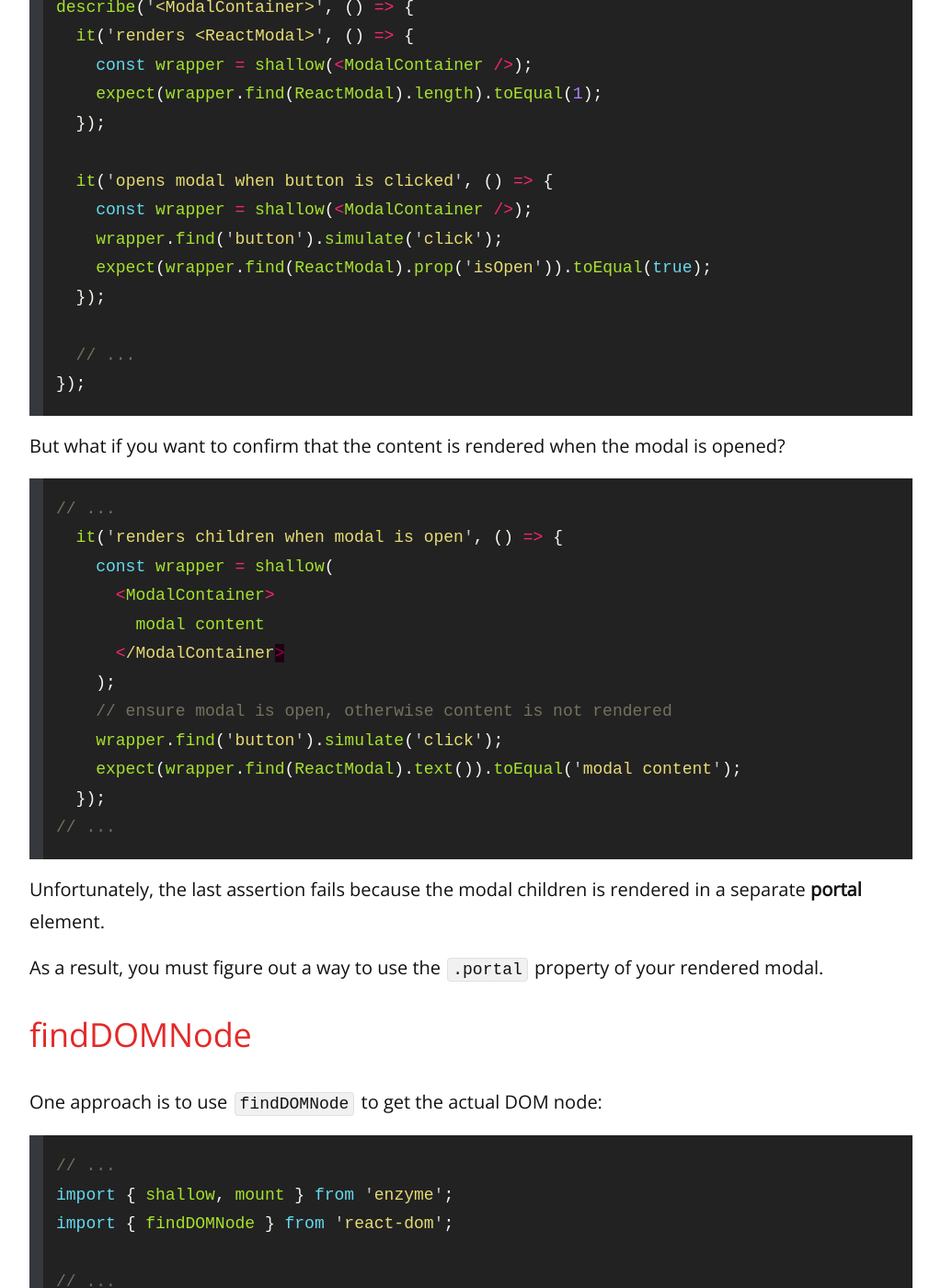
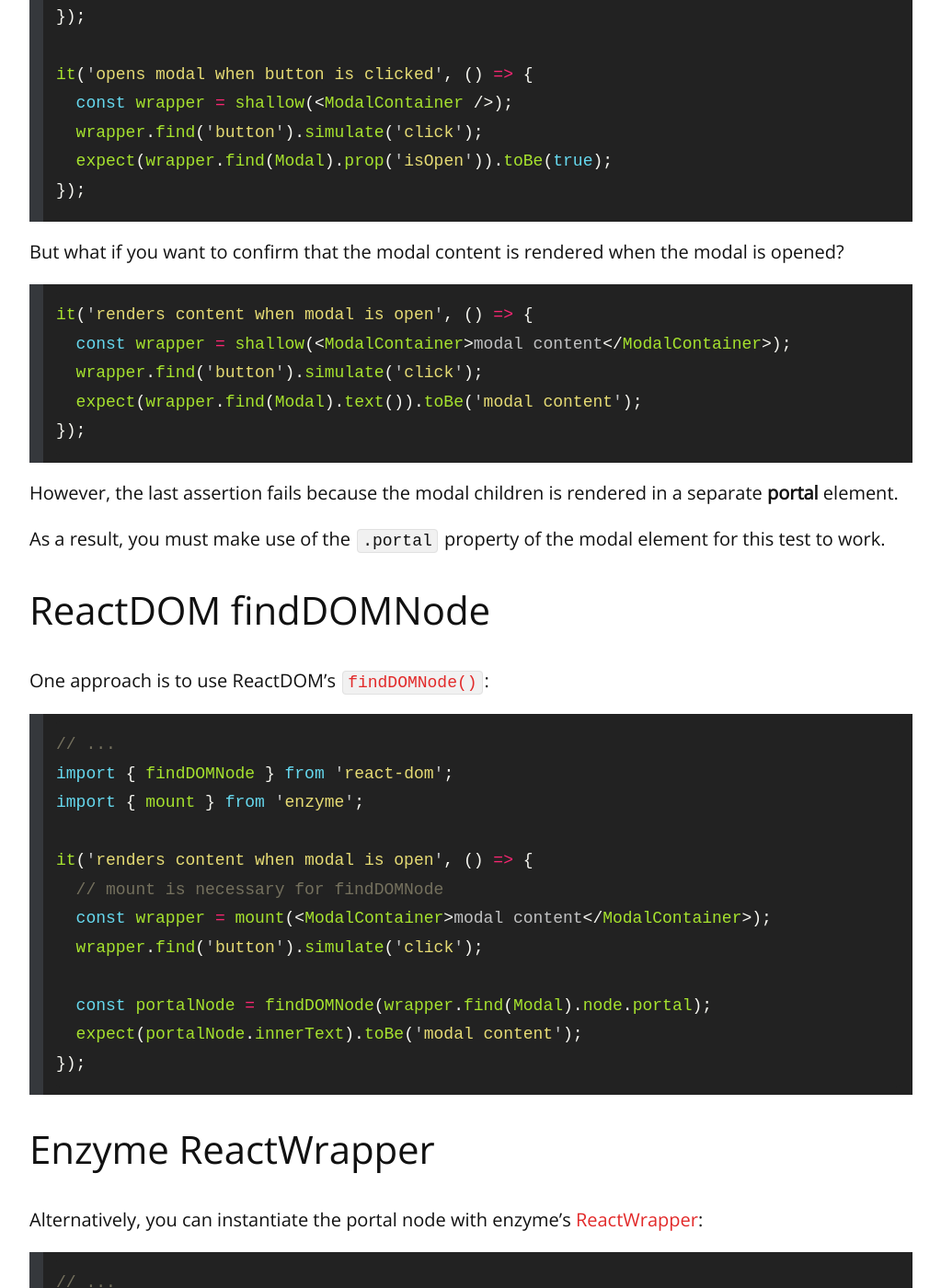
Before and after one commit to remarkablemark/remarkablemark.github.io, a Jekyll site: the page built from _posts/2017/2017-05-17-testing-react-modal.md, in a window 1280 px wide and 1400 px high, scrolled down 1838 px. Shown: the whole window at 92% size, without its empty margins (128-1151 px from the left). Built offline with Jekyll 4.4.1, drawn with Linux system fonts in a browser that asks for light colours; comment, search, counter and statistics services are not loaded; some of the changed text lies outside the part shown.

Commit message:
fix(posts): update "How to test react-modal"
Post: 2017-05-17-testing-react-modal.md

Update title:
"How to write tests for react-modal" -> "How to test react-modal"

Improve excerpt and add additional categories.

Improve code blocks (use modern API's and conventions), update
links (none were breaking, some were redirecting), and
improve headings (remove links from headings).

Improve sentences and readability.

````diff
--- a/_posts/2017/2017-05-17-testing-react-modal.md
+++ b/_posts/2017/2017-05-17-testing-react-modal.md
@@ -1,151 +1,119 @@
 ---
 layout: post
-title: How to write tests for react-modal
-date: 2017-05-17 20:25:00 -4000
-excerpt: How to write unit tests for react-modal.
-categories: react modal test enzyme
+title: How to test react-modal
+date: 2017-05-17 20:25:00
+updated: 2020-03-12 21:19:43
+excerpt: Writing unit tests for react-modal using jest and enzyme.
+categories: react react-dom react-modal modal jest test enzyme jsx javascript
 ---
 
-Let's say you built the following component with [react-modal](https://github.com/reactjs/react-modal):
+Let's say you have a component `ModalContainer` that renders [react-modal](https://github.com/reactjs/react-modal):
 
-```js
+```jsx
 // ModalContainer.js
 import React, { Component } from 'react';
-import ReactModal from 'react-modal';
+import Modal from 'react-modal';
 
-export default class ModalContainer extends Component {
-  constructor(props) {
-    super(props);
-    this.state = {
-      isModalOpen: false
-    };
-    this.toggleModal = this.toggleModal.bind(this);
-  }
+class ModalContainer extends Component {
+  state = {
+    isModalOpen: false,
+  };
 
-  toggleModal() {
+  toggleModal = () => {
     this.setState({
-      isModalOpen: !this.state.isModalOpen
+      isModalOpen: !this.state.isModalOpen,
     });
-  }
+  };
 
   render() {
     return (
       <div>
-        <button onClick={this.toggleModal}>
-          Open Modal
-        </button>
-        <ReactModal
-          {...this.props}
+        <button onClick={this.toggleModal}>Open Modal</button>
+        <Modal
           isOpen={this.state.isModalOpen}
           onRequestClose={this.toggleModal}
-        />
+        >
+          {this.props.children}
+        </Modal>
       </div>
     );
   }
 }
+
+export default ModalContainer;
 ```
 
-How would you test the modal in this component?
+How would you write a test for this component?
 
-### [Enzyme](https://github.com/airbnb/enzyme)
+## Enzyme find
 
-With [`.find`](http://airbnb.io/enzyme/docs/api/ReactWrapper/find.html), you can easily confirm that the `react-modal` component is rendered:
+You can use [enzyme's](https://github.com/airbnb/enzyme) [`.find()`](https://enzymejs.github.io/enzyme/docs/api/ReactWrapper/find.html) to verify that `react-modal` is rendered:
 
-```js
-// ModalContainer.spec.js
+```jsx
+// ModalContainer.test.js
+import { shallow } from 'enzyme';
+import Modal from 'react-modal';
+import ModalContainer from './ModalContainer';
 import React from 'react';
-import ReactModal from 'react-modal';
-import ModalContainer from './ModalContainer';
-import { shallow } from 'enzyme';
 
-describe('<ModalContainer>', () => {
-  it('renders <ReactModal>', () => {
-    const wrapper = shallow(<ModalContainer />);
-    expect(wrapper.find(ReactModal).length).toEqual(1);
-  });
+it('renders react-modal', () => {
+  const wrapper = shallow(<ModalContainer />);
+  expect(wrapper.find(Modal)).toHaveLength(1);
+});
 
-  it('opens modal when button is clicked', () => {
-    const wrapper = shallow(<ModalContainer />);
-    wrapper.find('button').simulate('click');
-    expect(wrapper.find(ReactModal).prop('isOpen')).toEqual(true);
-  });
-
-  // ...
+it('opens modal when button is clicked', () => {
+  const wrapper = shallow(<ModalContainer />);
+  wrapper.find('button').simulate('click');
+  expect(wrapper.find(Modal).prop('isOpen')).toBe(true);
 });
 ```
 
-But what if you want to confirm that the content is rendered when the modal is opened?
+But what if you want to confirm that the modal content is rendered when the modal is opened?
 
-```js
-// ...
-  it('renders children when modal is open', () => {
-    const wrapper = shallow(
-      <ModalContainer>
-        modal content
-      </ModalContainer>
-    );
-    // ensure modal is open, otherwise content is not rendered
-    wrapper.find('button').simulate('click');
-    expect(wrapper.find(ReactModal).text()).toEqual('modal content');
-  });
-// ...
+```jsx
+it('renders content when modal is open', () => {
+  const wrapper = shallow(<ModalContainer>modal content</ModalContainer>);
+  wrapper.find('button').simulate('click');
+  expect(wrapper.find(Modal).text()).toBe('modal content');
+});
 ```
 
-Unfortunately, the last assertion fails because the modal children is rendered in a separate **portal** element.
+However, the last assertion fails because the modal children is rendered in a separate **portal** element.
 
-As a result, you must figure out a way to use the `.portal` property of your rendered modal.
+As a result, you must make use of the `.portal` property of the modal element for this test to work.
 
-### [findDOMNode](https://facebook.github.io/react/docs/react-dom.html#finddomnode)
+## ReactDOM findDOMNode
 
-One approach is to use `findDOMNode` to get the actual DOM node:
+One approach is to use ReactDOM's [`findDOMNode()`](https://reactjs.org/docs/react-dom.html#finddomnode):
 
-```js
+```jsx
 // ...
-import { shallow, mount } from 'enzyme';
 import { findDOMNode } from 'react-dom';
+import { mount } from 'enzyme';
 
-// ...
-  it('renders children when modal is open', () => {
-    // mount is necessary for `findDOMNode` to work
-    const wrapper = mount(
-      <ModalContainer>
-        modal content
-      </ModalContainer>
-    );
-    wrapper.find('button').simulate('click');
+it('renders content when modal is open', () => {
+  // mount is necessary for findDOMNode
+  const wrapper = mount(<ModalContainer>modal content</ModalContainer>);
+  wrapper.find('button').simulate('click');
 
-    const portalNode = findDOMNode(
-      wrapper.find(ReactModal).node.portal
-    );
-    // this works
-    expect(portalNode.innerText).toEqual('modal content');
-  });
-// ...
+  const portalNode = findDOMNode(wrapper.find(Modal).node.portal);
+  expect(portalNode.innerText).toBe('modal content');
+});
 ```
 
-### [ReactWrapper](https://github.com/airbnb/enzyme/blob/master/packages/enzyme/src/ReactWrapper.js)
+## Enzyme ReactWrapper
 
-An alternative approach is to wrap the portal node with enzyme's wrapper class:
+Alternatively, you can instantiate the portal node with enzyme's [ReactWrapper](https://github.com/airbnb/enzyme/blob/master/packages/enzyme/src/ReactWrapper.js):
 
-```js
+```jsx
 // ...
-import { shallow, mount, ReactWrapper } from 'enzyme';
+import { ReactWrapper } from 'enzyme';
 
-// ...
-  it('renders children when modal is open', () => {
-    // mount is still necessary here
-    const wrapper = mount(
-      <ModalContainer>
-        modal content
-      </ModalContainer>
-    );
-    wrapper.find('button').simulate('click');
+it('renders content when modal is open', () => {
+  const wrapper = mount(<ModalContainer>modal content</ModalContainer>);
+  wrapper.find('button').simulate('click');
 
-    // this allows you to continue using the enzyme wrapper API
-    const portalWrapper = new ReactWrapper(
-      wrapper.find(ReactModal).node.portal, true
-    );
-    expect(portalWrapper.text()).toEqual('modal content');
-  });
-// ...
+  const portalWrapper = new ReactWrapper(wrapper.find(Modal).node.portal, true);
+  expect(portalWrapper.text()).toBe('modal content');
+});
 ```
````
